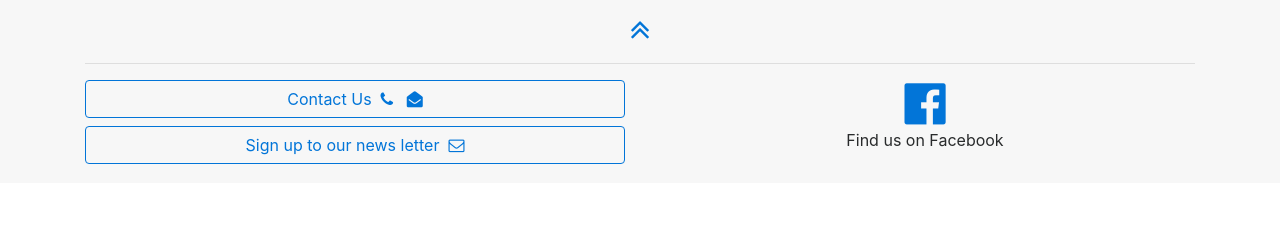
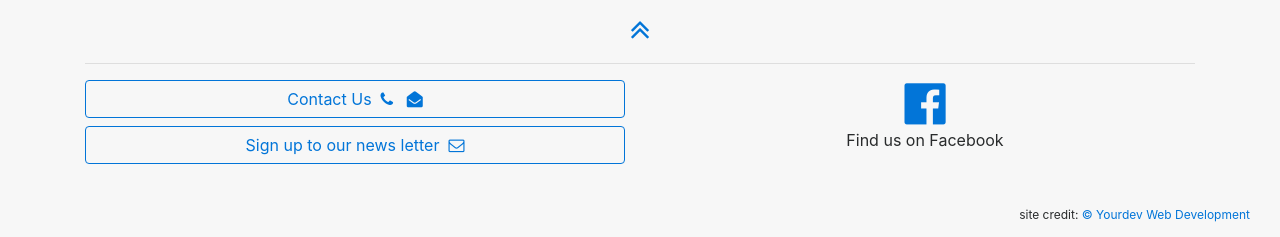
Before and after one commit to Justin859/MichaelsDesigns, a Django app: template designs/templates/anniversary.html in a window 1280 px wide. Shown: the part 3620-3857 px from the top of the page. Before the commit the page ends 3784 px from the top, so only its background shows below. Run offline with Django 3.2, Linux system fonts and the light colour scheme; the template is opened without the code that fills it, so the values that code supplies are empty; parts of the project's set-up code (start-up, migrations or seed data) failed here and were passed over; some libraries are stand-ins or nearby versions.

Commit message:
Added site credit to base.

```diff
--- a/designs/templates/base.html
+++ b/designs/templates/base.html
@@ -283,7 +283,17 @@
       </div>
     </div>
   </div>
+  <div class="row footer-div">
+      <div class="col-md-9"></div>
+      <div class="col-md-3 hidden-md-down" align="right"><sub>site credit: <a target="_blank" href="http://www.yourdev.co.za/">&copy; Yourdev Web Development</a></sub></div>
+      <div class="col-12 hidden-md-up" align="center"><sub>site credit: <a target="_blank" href="http://www.yourdev.co.za/">&copy; Yourdev Web Development</a></sub></div>
+      <div class="col-6 hidden-lg-up hidden-sm-down"></div>
+      <div class="col-6 hidden-lg-up hidden-sm-down" align="right"><sub>site credit: <a target="_blank" href="http://www.yourdev.co.za/">&copy; Yourdev Web Development</a></sub></div>
+    </div>
 </div>
+
+
+
 
     <div id="fb-root"></div>
     <script>
```
